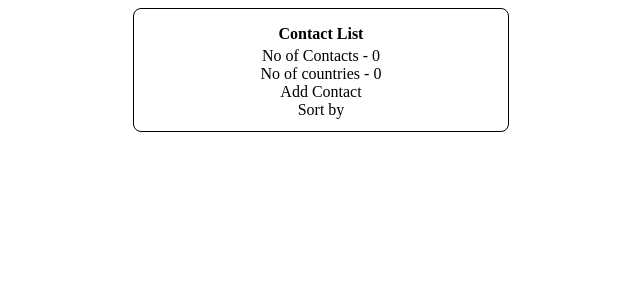
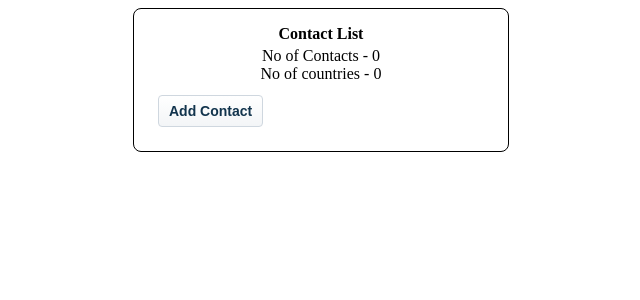
Before and after one commit to dhamodharan-baskar/contact-list, a React (Create React App) app: page / in a window 1280 px wide. Shown: the top 300 px of the page, without its empty margins (319-959 px from the left). Built offline with nearby package versions, Linux system fonts and the light colour scheme.

Commit message:
add sorting option

```diff
--- a/src/Containers/List/List.js
+++ b/src/Containers/List/List.js
@@ -15,7 +15,8 @@ class List extends React.Component {
       isDeleteModal: false,
       isDetailModal: false,
       selectedIndex: null,
-      selectedContact: {}
+      selectedContact: {},
+      isAscending: true
     };
   }
 
@@ -43,6 +44,11 @@ class List extends React.Component {
 
   addContact = () => {
     this.props.onAddContact()
+  }
+
+  sortList = () => {
+    console.log('coming')
+    this.setState({isAscending: !this.state.isAscending})
   }
 
   onDeleteContact = (index) => {
@@ -90,6 +96,7 @@ class List extends React.Component {
       <ListOverview>
         <Header
          addContact={this.addContact}
+         sortList={this.sortList}
          contacts={contactList}/>
         {this.renderList(contactList)}
 
--- a/src/Containers/List/components/Header.js
+++ b/src/Containers/List/components/Header.js
@@ -1,12 +1,17 @@
 import { useEffect, useState } from 'react';
 import {
   HeaderView,
-  Title
+  Title,
+  Button,
+  Sort,
+  Options,
+  SortButton
 } from '../list.styles'
 
 const Header = (props) => {
   const {
     contacts,
+    sortList,
     addContact
   } = props
   const [countries, setCountries] = useState([])
@@ -35,8 +40,17 @@ const Header = (props) => {
       <div>
        No of countries - {countries?.length}
       </div>
-      <div onClick={() => addContact()}>Add Contact</div>
-      Sort by
+      <Options>
+        <Button onClick={() => addContact()}>
+          Add Contact
+        </Button>
+        {contacts?.length > 1 ?
+        <Sort>
+          Sort by : <SortButton onClick={() => sortList()}>Name</SortButton>
+        </Sort>
+        :
+        <div />}
+      </Options>
     </HeaderView>
   )
 };
--- a/src/Containers/List/index.js
+++ b/src/Containers/List/index.js
@@ -3,11 +3,13 @@ import { connect } from 'react-redux';
 import {
   getContactList,
   deleteContact,
-  onAddContact
+  onAddContact,
+  sortList
 } from '../../Redux/Actions/list';
 
 const mapDispatchToProps = (dispatch) => ({
   getContactList: () => dispatch(getContactList()),
+  sortList: (isAscending) => dispatch(sortList(isAscending)),
   onAddContact: () => dispatch(onAddContact()),
   deleteContact: (index) => dispatch(deleteContact(index)),
 });
--- a/src/Containers/List/list.styles.js
+++ b/src/Containers/List/list.styles.js
@@ -74,3 +74,35 @@ export const HeaderView = styled.div`
   align-items: center;
   border-radius: 8px;
 `;
+
+export const Button = styled.button`
+    margin: 12px;
+    cursor: pointer;
+    border: 1px solid #CFD7DF;
+    border-radius: 4px;
+    box-shadow: 0 0 white;
+    width: auto;
+    font-weight: 600;
+    padding: 0 10px;
+    position: relative;
+    text-align: center;
+    color: #12344D;
+    font-size: 14px;
+    opacity: 1;
+    height: 32px;
+    background: linear-gradient(180deg,#FFFFFF 0%,#F3F5F7 100%);
+`
+export const Options = styled.div`
+  display: flex;
+  align-items: center;
+  width: 100%;
+`;
+
+export const Sort = styled.div`
+  margin-left: auto;
+  display: flex;
+`;
+
+export const SortButton = styled.div`
+  cursor: pointer;
+`;
--- a/src/Redux/ActionTypes.js
+++ b/src/Redux/ActionTypes.js
@@ -5,3 +5,4 @@ export const FILTER_CONTACTS = 'FILTER_CONTACTS';
 export const SORT_CONTACTS = 'SORT_CONTACTS';
 export const IS_LOADING = 'IS_LOADING';
 export const ADD_CONTACT = 'ADD_CONTACT';
+export const SORT_LIST = 'SORT_LIST';
--- a/src/Redux/Actions/list.js
+++ b/src/Redux/Actions/list.js
@@ -5,7 +5,8 @@ import {
   FILTER_CONTACTS,
   IS_LOADING,
   DELETE_CONTACT,
-  ADD_CONTACT
+  ADD_CONTACT,
+  SORT_LIST
 } from '../ActionTypes'
 import axios from 'axios'
 
@@ -28,6 +29,13 @@ export const onAddContact = () => {
     })
   }
 };
+
+export const sortList = (isAscending) => {
+  return {
+    type: SORT_LIST ,
+    isAscending
+ }
+}
 
 export const addContact = (data) => {
   return {
```
